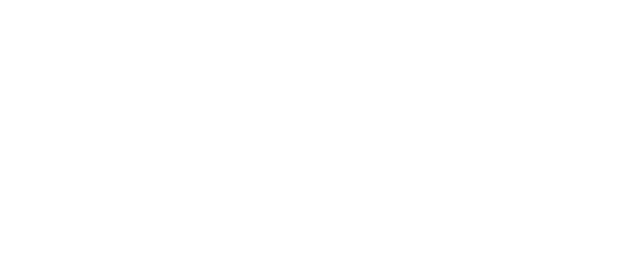
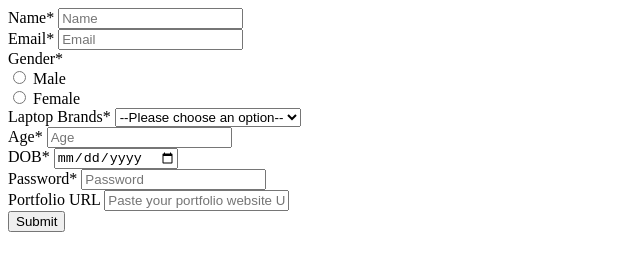
Before and after one commit to acciojob/job-app-form-AkhilaNegi, a website: page main.html in a window 1280 px wide. Shown: the whole page, without its empty margins (0-640 px from the left). Drawn offline with Linux system fonts and the light colour scheme.

Commit message:
created a submission

```diff
--- a/main.html
+++ b/main.html
@@ -1,16 +1,54 @@
 <!DOCTYPE html>
-
 <html>
-
 <head>
 	<link rel="stylesheet" href="styles.css">
 </head>
-
 <body>
-	<!-- the entire body must be written by student -->
-    <script type="text/javascript" src="./script.js">
-</script>
-
+	<form method="post" action="#" id="job-application-form">
+		<div>
+			<label for="name">Name*</label>
+			<input type="text" id="name" name="name" placeholder="Name" required>
+		</div>
+		<div>
+			<label for="email">Email*</label>
+			<input type="email" id="email" name="email" placeholder="Email" required>
+		</div>
+		<div>
+			<label>Gender*</label><br>
+			<input type="radio" id="gender_m" name="gender" value="male">
+			<label for="gender_m">Male</label><br>
+			<input type="radio" id="gender_f" name="gender" value="female">
+			<label for="gender_f">Female</label><br>
+		</div>
+		<div>
+			<label for="laptop">Laptop Brands*</label>
+			<select id="laptop" name="laptop" required>
+				<option value="" disabled selected>--Please choose an option--</option>
+				<option value="Apple">Apple</option>
+				<option value="Asus">Asus</option>
+				<option value="HP">HP</option>
+			</select>
+		</div>
+		<div>
+			<label for="age">Age*</label>
+			<input type="number" id="age" name="age" placeholder="Age" required>
+		</div>
+		<div>
+			<label for="dob">DOB*</label>
+			<input type="date" id="dob" name="dob" placeholder="DOB" required>
+		</div>
+		<div>
+			<label for="password">Password*</label>
+			<input type="password" id="password" name="password" placeholder="Password" required>
+		</div>
+		<div>
+			<label for="portfolio">Portfolio URL</label>
+			<input type="text" id="portfolio" name="portfolio" placeholder="Paste your portfolio website URL">
+		</div>
+		<div>
+			<input type="submit" value="Submit">
+		</div>
+	</form>
+	<script type="text/javascript" src="./script.js"></script>
 </body>
-
 </html>
```
